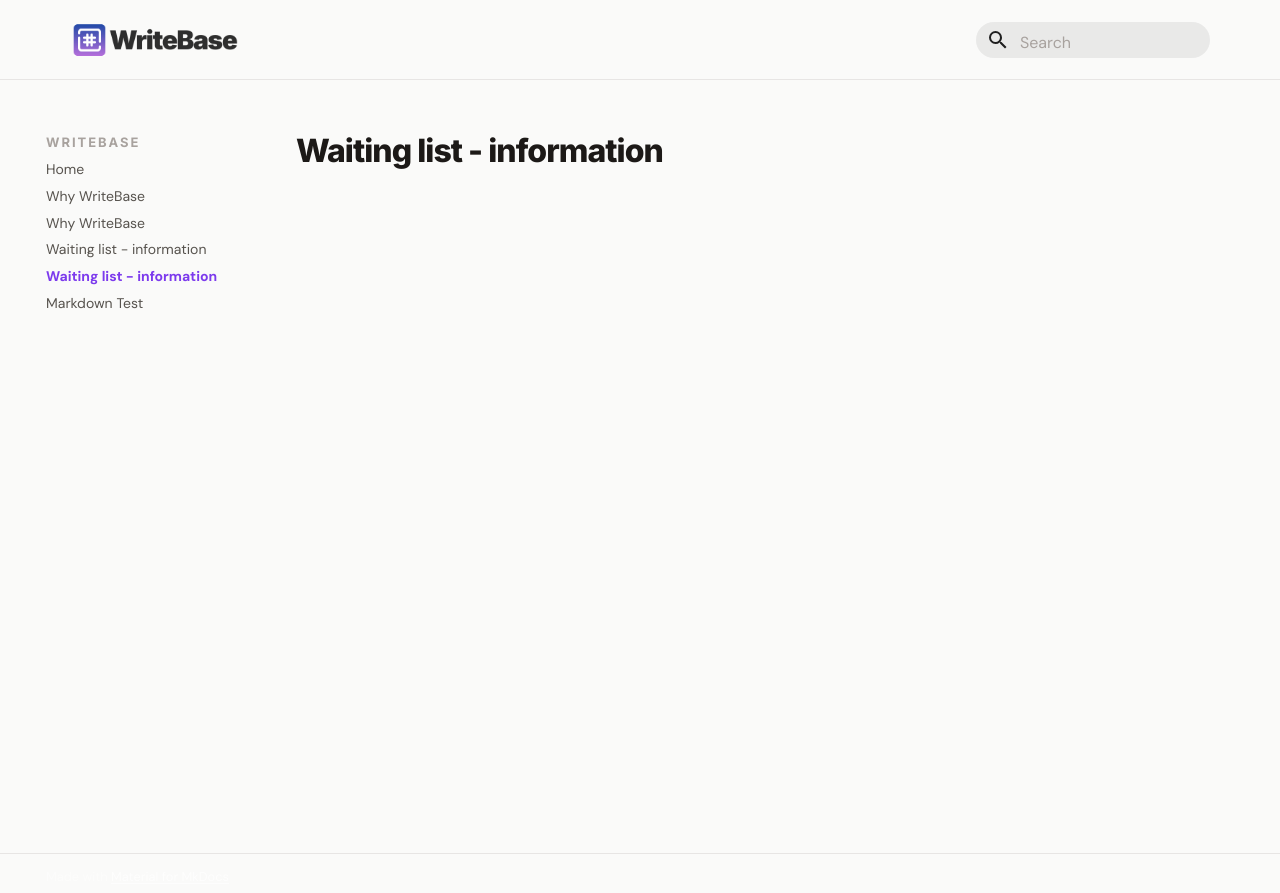
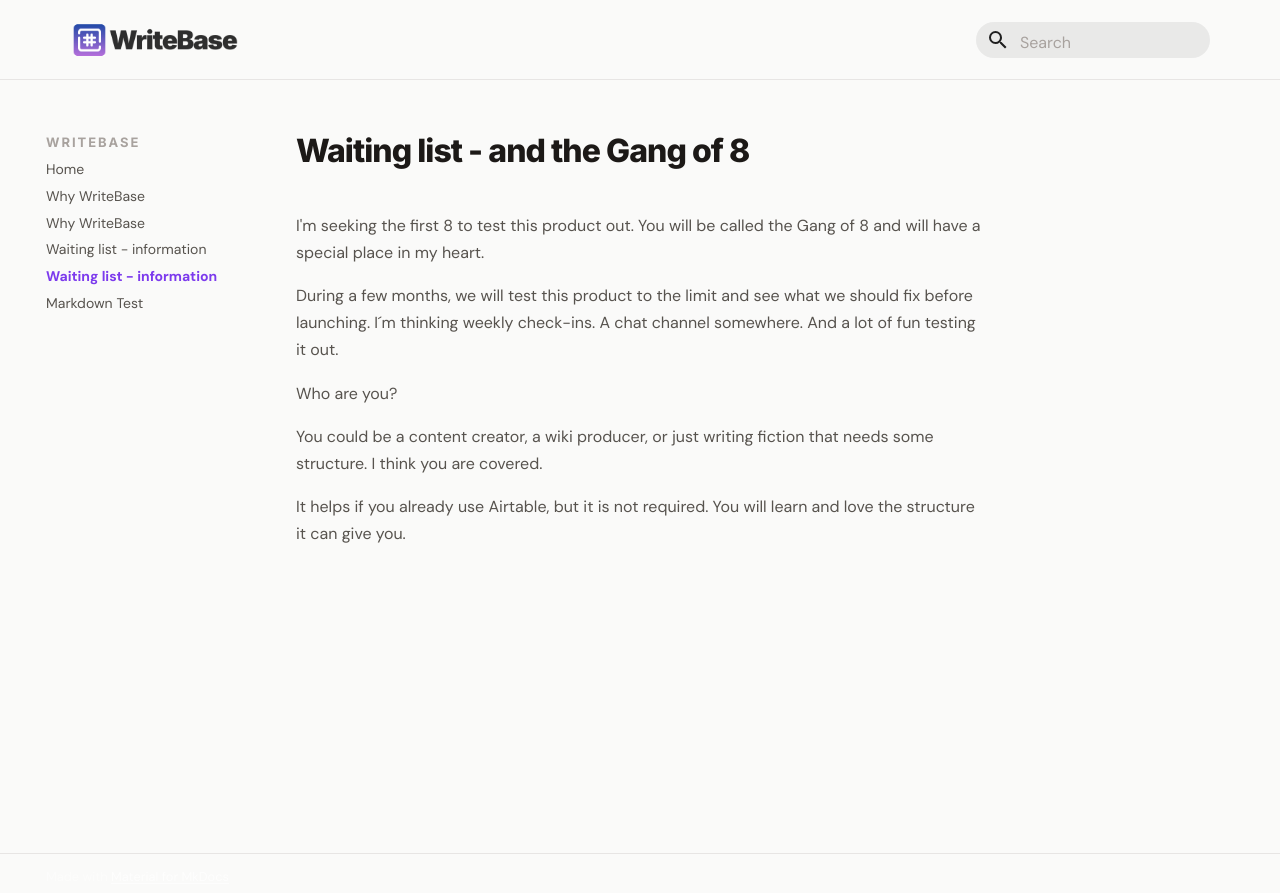
Before and after one commit to larssonhthomas-afk/writebase-docs, an MkDocs documentation site: the page built from docs/20waiting-list---information.md, in a window 1280 px wide. Shown: the top 893 px of the page. Built offline with MkDocs 1.6.1 and Material for MkDocs 9.7.7, drawn with Linux system fonts in a browser that asks for light colours; some web fonts are replaced.

Commit message:
Update 20waiting-list---information.md

```diff
--- a/docs/20waiting-list---information.md
+++ b/docs/20waiting-list---information.md
@@ -3,3 +3,15 @@ layout: default
 title: "Waiting list - information"
 nav_order: 20
 ---
+
+# Waiting list - and the Gang of 8
+
+I'm seeking the first 8 to test this product out. You will be called the Gang of 8 and will have a special place in my heart.
+
+During a few months, we will test this product to the limit and see what we should fix before launching. I´m thinking weekly check-ins. A chat channel somewhere. And a lot of fun testing it out.
+
+Who are you?
+
+You could be a content creator, a wiki producer, or just writing fiction that needs some structure. I think you are covered.
+
+It helps if you already use Airtable, but it is not required. You will learn and love the structure it can give you.
```
